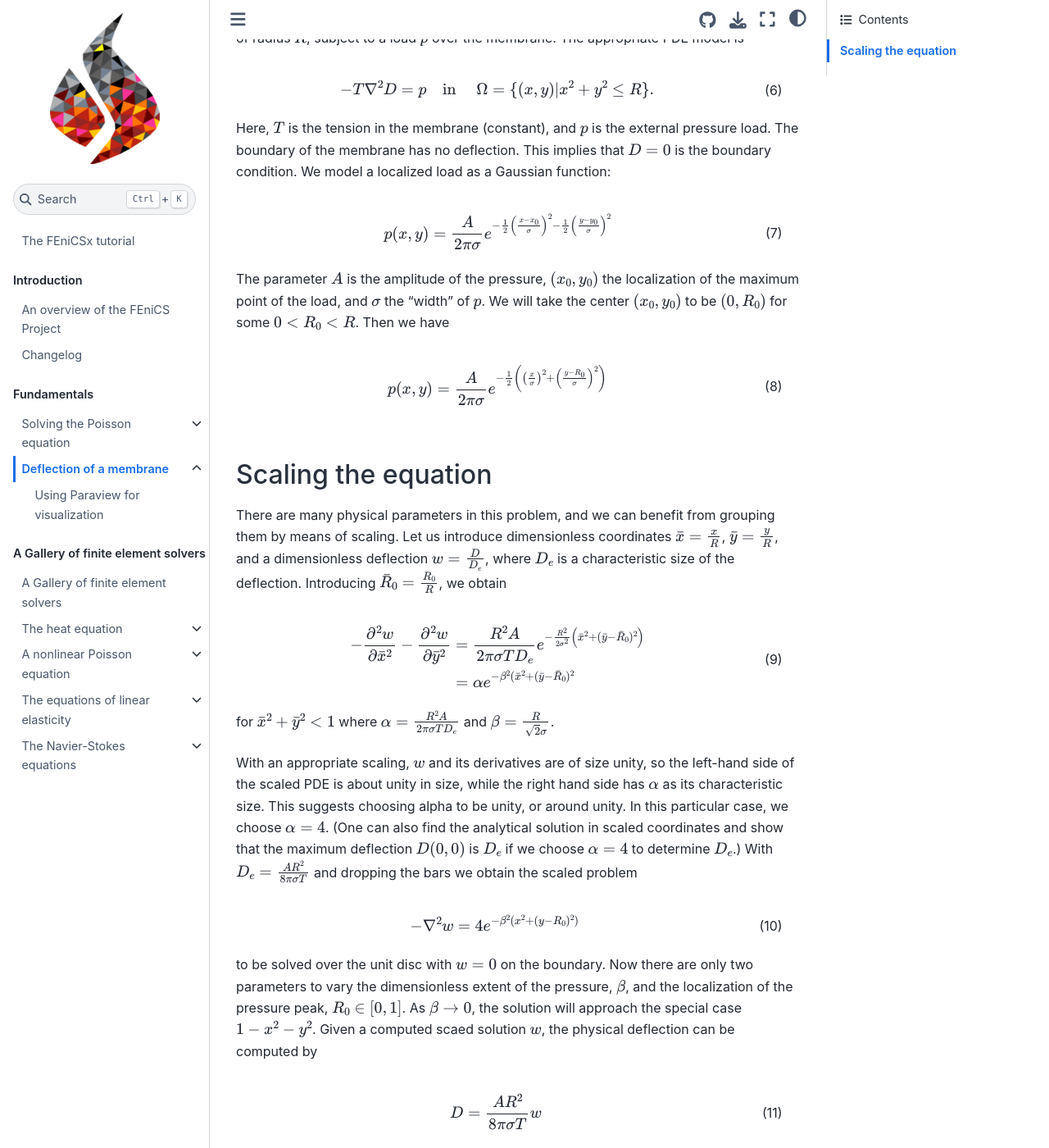
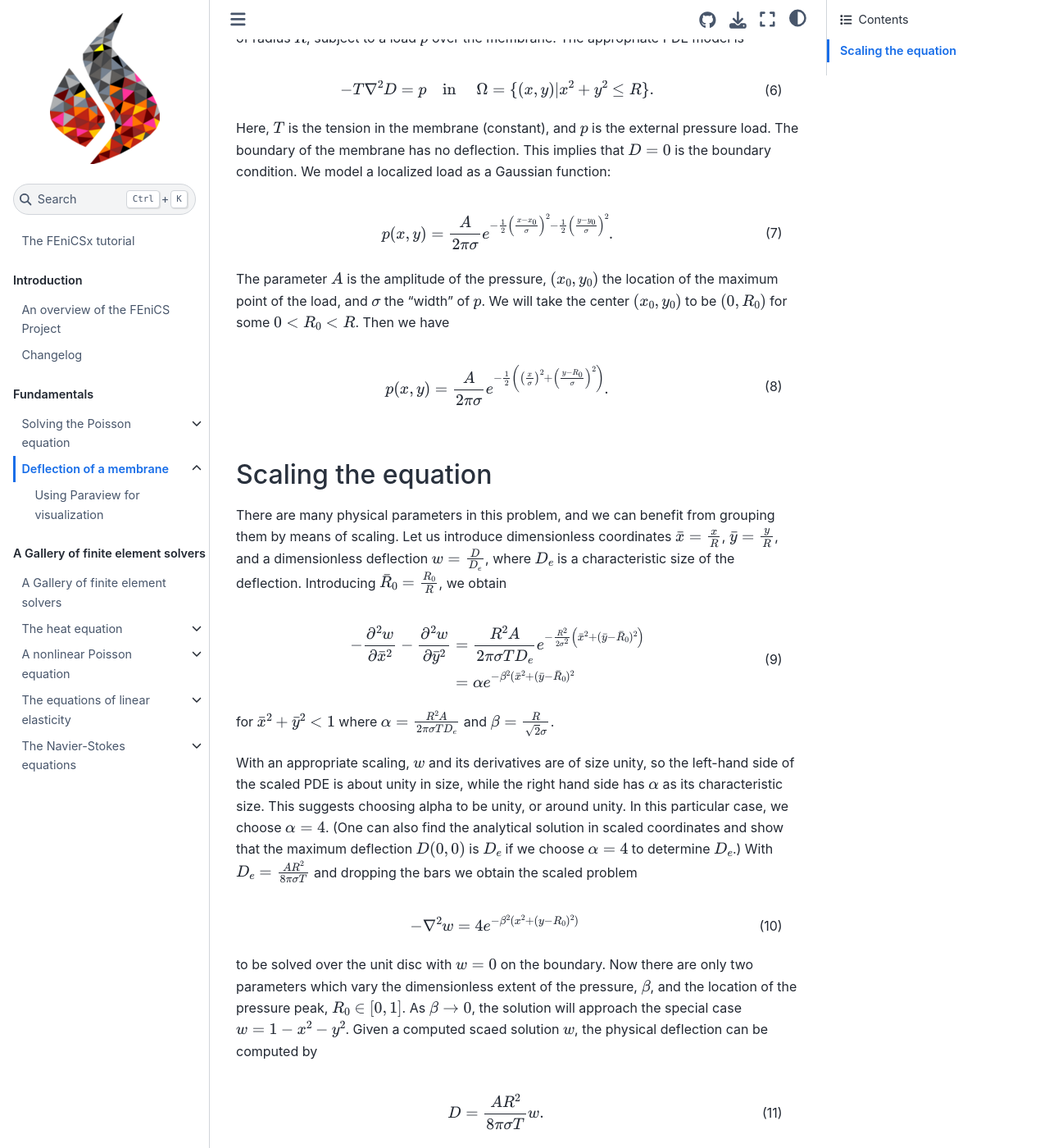
Before and after one commit to jorgensd/dolfinx-tutorial, a Jupyter Book: the page built from chapter1/membrane.md, in a window 1280 px wide and 1400 px high, scrolled down 315 px. Shown: the whole window at 82% size. Built offline with Jupyter Book 1.0.4 settings and Sphinx 7.4.7 and the Sphinx Book theme 1.1.4, drawn with Linux system fonts in a browser that asks for light colours; pages that are not in the unit, such as notebooks, are missing from menus; some of the changed text lies outside the part shown.

Commit message:
Update membrane.md
Fixed typos.

```diff
--- a/chapter1/membrane.md
+++ b/chapter1/membrane.md
@@ -1,7 +1,7 @@
 # Deflection of a membrane
 Authors: Hans Petter Langtangen and Anders Logg.
 
-Modified to DOLFINx by Jørgen S. Dokken
+Modified for DOLFINx by Jørgen S. Dokken
 
 In the first FEniCSx program, we solved a simple problem which we could easily use to verify the implementation.
 In this section, we will turn our attentition to a physically more relevant problem with solutions of a somewhat more exciting shape.
@@ -12,13 +12,13 @@
 \end{align}
 Here, $T$ is the tension in the membrane (constant), and  $p$ is the external pressure load. The boundary of the membrane has no deflection. This implies that $D=0$ is the boundary condition. We model a localized load as a Gaussian function:
 \begin{align}
-     p(x,y)&=\frac{A}{2\pi\sigma}e^{-\frac{1}{2}\left(\frac{x-x_0}{\sigma}\right)^2-\frac{1}{2}\left(\frac{y-y_0}{\sigma}\right)^2}
+     p(x,y)&=\frac{A}{2\pi\sigma}e^{-\frac{1}{2}\left(\frac{x-x_0}{\sigma}\right)^2-\frac{1}{2}\left(\frac{y-y_0}{\sigma}\right)^2}.
 \end{align}
-The parameter $A$ is the amplitude of the pressure, $(x_0, y_0)$ the localization of the maximum point of the load, and $\sigma$ the "width" of $p$. We will take the center $(x_0,y_0)$ to be $(0,R_0)$ for some $0<R_0<R$.
+The parameter $A$ is the amplitude of the pressure, $(x_0, y_0)$ the location of the maximum point of the load, and $\sigma$ the "width" of $p$. We will take the center $(x_0,y_0)$ to be $(0,R_0)$ for some $0<R_0<R$.
 Then we have
 \begin{align}
      p(x,y)&=\frac{A}{2\pi\sigma}e^{-\frac{1}{2}\left(\left(\frac{x}{\sigma}\right)^2
-     +\left(\frac{y-R_0}{\sigma}\right)^2\right)}
+     +\left(\frac{y-R_0}{\sigma}\right)^2\right)}.
 \end{align}
 ## Scaling the  equation
 
@@ -36,7 +36,7 @@
 \begin{align}
     -\nabla^2 w = 4e^{-\beta^2(x^2+(y-R_0)^2)}
 \end{align}
-to be solved over the unit disc with $w=0$ on the boundary. Now there are only two parameters to vary the dimensionless extent of the pressure, $\beta$, and the localization of the pressure peak, $R_0\in[0,1]$. As $\beta\to 0$, the solution will approach the special case $1-x^2-y^2$. Given a computed scaed solution $w$, the physical deflection can be computed by
+to be solved over the unit disc with $w=0$ on the boundary. Now there are only two parameters which vary the dimensionless extent of the pressure, $\beta$, and the location of the pressure peak, $R_0\in[0,1]$. As $\beta\to 0$, the solution will approach the special case $w=1-x^2-y^2$. Given a computed scaed solution $w$, the physical deflection can be computed by
 \begin{align}
-    D=\frac{AR^2}{8\pi\sigma T}w
+    D=\frac{AR^2}{8\pi\sigma T}w.
 \end{align}
```
